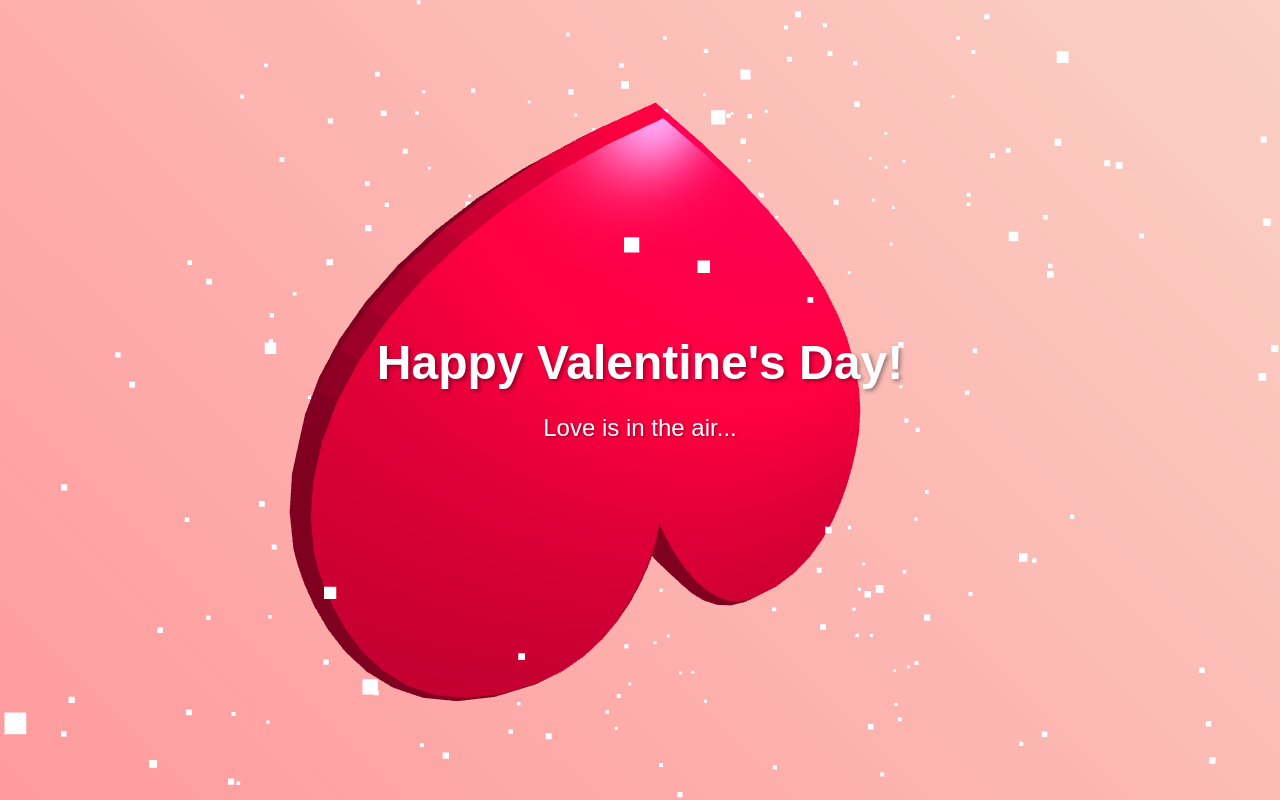
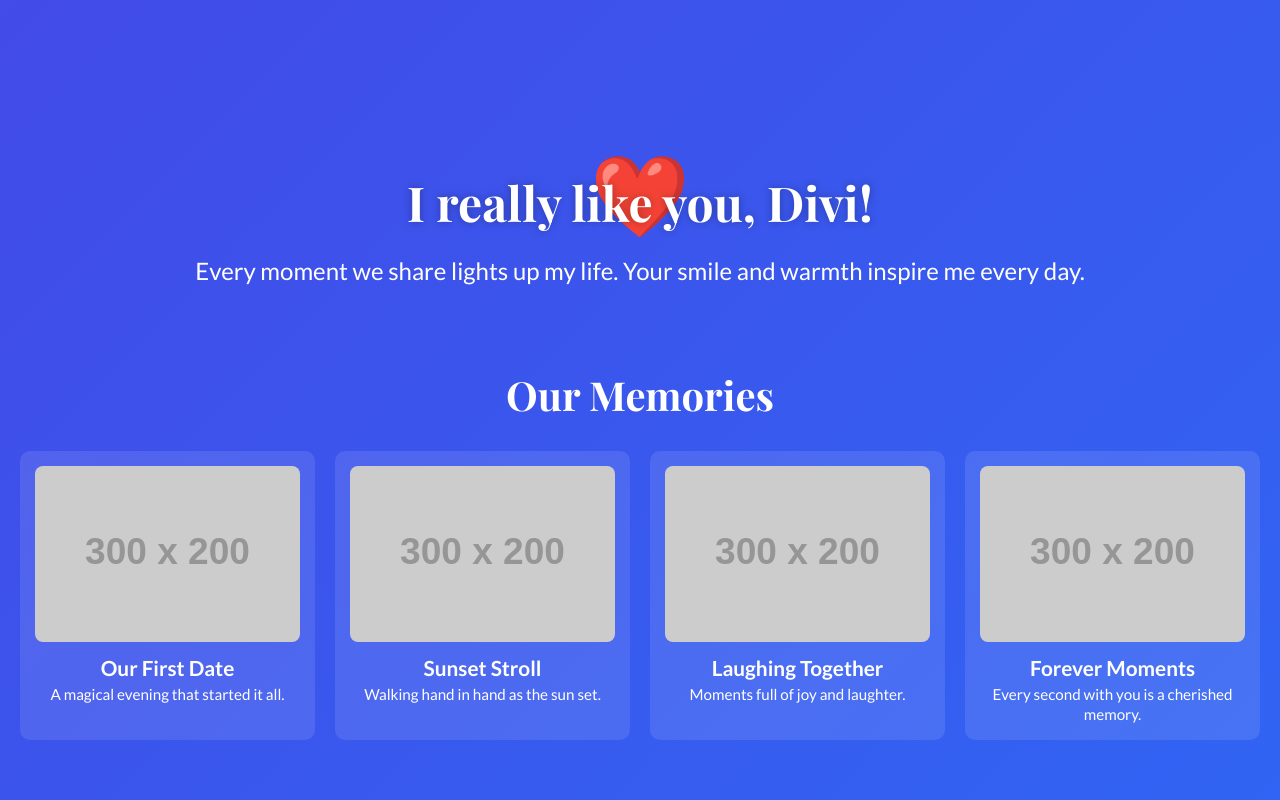
Before and after one commit to alfa-adi/valentines, a plain HTML site: page index.html in a window 1280 px wide. Drawn offline with nearby package versions, Linux system fonts and the light colour scheme; placeholder pictures from the web are drawn by us; animation ran at ten frames a second.

Commit message:
Update index.html

```diff
--- a/index.html
+++ b/index.html
@@ -1,133 +1,165 @@
 <!DOCTYPE html>
 <html lang="en">
 <head>
-  <meta charset="UTF-8">
-  <title>Happy Valentine's Day 3D</title>
-  <meta name="viewport" content="width=device-width, initial-scale=1.0">
+  <meta charset="UTF-8" />
+  <meta name="viewport" content="width=device-width, initial-scale=1.0" />
+  <title>Divi - I Really Like You</title>
+  <!-- Classy fonts: Playfair Display for headings, Lato for body text -->
+  <link href="https://fonts.googleapis.com/css2?family=Playfair+Display:wght@700&family=Lato:wght@300;400;700&display=swap" rel="stylesheet">
   <style>
-    /* Use a lovely gradient background */
+    /* Reset & basic styles */
+    * {
+      margin: 0;
+      padding: 0;
+      box-sizing: border-box;
+    }
     body {
-      margin: 0;
-      overflow: hidden;
-      background: linear-gradient(45deg, #ff9a9e, #fad0c4);
+      font-family: 'Lato', sans-serif;
+      background: linear-gradient(135deg, #6a11cb, #2575fc);
+      background-size: 400% 400%;
+      animation: gradientAnimation 15s ease infinite;
+      overflow-x: hidden;
+      color: #fff;
+      padding: 20px;
     }
-    /* Ensure the canvas covers the screen */
-    canvas {
-      display: block;
+    @keyframes gradientAnimation {
+      0% { background-position: 0% 50%; }
+      50% { background-position: 100% 50%; }
+      100% { background-position: 0% 50%; }
     }
-    /* Overlay text style */
-    .overlay {
+    /* Floating Heart Animation */
+    .floating-heart {
       position: absolute;
-      top: 50%;
+      top: 20%;
       left: 50%;
-      transform: translate(-50%, -50%);
-      color: #fff;
-      font-family: 'Arial', sans-serif;
-      text-align: center;
-      z-index: 1;
+      transform: translateX(-50%);
+      font-size: 80px;
+      animation: float 3s ease-in-out infinite;
       pointer-events: none;
     }
-    .overlay h1 {
+    @keyframes float {
+      0%   { transform: translateX(-50%) translateY(0); }
+      50%  { transform: translateX(-50%) translateY(-20px); }
+      100% { transform: translateX(-50%) translateY(0); }
+    }
+    /* Main message section */
+    .content {
+      text-align: center;
+      margin-top: 150px;
+      position: relative;
+      z-index: 1;
+    }
+    .content h1 {
+      font-family: 'Playfair Display', serif;
       font-size: 3em;
-      margin: 0 0 0.5em;
-      text-shadow: 2px 2px 4px rgba(0, 0, 0, 0.4);
+      margin-bottom: 20px;
+      text-shadow: 0 0 8px rgba(0, 0, 0, 0.3);
     }
-    .overlay p {
+    .content p {
       font-size: 1.5em;
-      text-shadow: 1px 1px 3px rgba(0, 0, 0, 0.4);
+      margin-bottom: 40px;
+      line-height: 1.4;
+    }
+    /* Album section */
+    .album {
+      margin-top: 80px;
+    }
+    .album h2 {
+      font-family: 'Playfair Display', serif;
+      text-align: center;
+      margin-bottom: 30px;
+      font-size: 2.5em;
+    }
+    .album-grid {
+      display: grid;
+      grid-template-columns: repeat(auto-fit, minmax(250px, 1fr));
+      gap: 20px;
+    }
+    .album-slot {
+      background: rgba(255, 255, 255, 0.1);
+      border-radius: 10px;
+      padding: 15px;
+      text-align: center;
+      transition: transform 0.3s ease;
+    }
+    .album-slot:hover {
+      transform: translateY(-8px);
+    }
+    .album-slot img,
+    .album-slot video {
+      width: 100%;
+      border-radius: 8px;
+      margin-bottom: 10px;
+    }
+    .album-slot h3 {
+      font-size: 1.3em;
+      margin-bottom: 5px;
+    }
+    .album-slot p {
+      font-size: 0.95em;
+      line-height: 1.3;
+    }
+    /* Responsive adjustments */
+    @media (max-width: 768px) {
+      .content h1 {
+        font-size: 2.5em;
+      }
+      .content p {
+        font-size: 1.2em;
+      }
     }
   </style>
 </head>
 <body>
-  <!-- Overlay message -->
-  <div class="overlay">
-    <h1>Happy Valentine's Day!</h1>
-    <p>Love is in the air...</p>
+  <!-- Floating heart element -->
+  <div class="floating-heart">❤️</div>
+
+  <!-- Main content message -->
+  <div class="content">
+    <h1>I really like you, Divi!</h1>
+    <p>Every moment we share lights up my life. Your smile and warmth inspire me every day.</p>
   </div>
 
-  <!-- Three.js from CDN -->
-  <script src="https://cdnjs.cloudflare.com/ajax/libs/three.js/r128/three.min.js"></script>
+  <!-- Album Section -->
+  <div class="album">
+    <h2>Our Memories</h2>
+    <div class="album-grid">
+      <!-- Slot 1 -->
+      <div class="album-slot">
+        <img src="https://via.placeholder.com/300x200?text=Memory+1" alt="Memory 1">
+        <h3>Our First Date</h3>
+        <p>A magical evening that started it all.</p>
+      </div>
+      <!-- Slot 2 -->
+      <div class="album-slot">
+        <img src="https://via.placeholder.com/300x200?text=Memory+2" alt="Memory 2">
+        <h3>Sunset Stroll</h3>
+        <p>Walking hand in hand as the sun set.</p>
+      </div>
+      <!-- Slot 3 -->
+      <div class="album-slot">
+        <img src="https://via.placeholder.com/300x200?text=Memory+3" alt="Memory 3">
+        <h3>Laughing Together</h3>
+        <p>Moments full of joy and laughter.</p>
+      </div>
+      <!-- Slot 4 -->
+      <div class="album-slot">
+        <img src="https://via.placeholder.com/300x200?text=Memory+4" alt="Memory 4">
+        <h3>Forever Moments</h3>
+        <p>Every second with you is a cherished memory.</p>
+      </div>
+    </div>
+  </div>
+
+  <!-- Optional JavaScript for extra interactivity (if needed) -->
   <script>
-    // Scene, Camera, and Renderer setup
-    const scene = new THREE.Scene();
-    const camera = new THREE.PerspectiveCamera( 75, window.innerWidth / window.innerHeight, 0.1, 1000 );
-    const renderer = new THREE.WebGLRenderer({ antialias: true, alpha: true });
-    renderer.setSize( window.innerWidth, window.innerHeight );
-    // Set clear color to transparent so our CSS gradient shows behind the canvas
-    renderer.setClearColor( 0x000000, 0 );
-    document.body.appendChild( renderer.domElement );
-
-    // Create a heart shape using Bézier curves
-    const x = 0, y = 0;
-    const heartShape = new THREE.Shape();
-    heartShape.moveTo( x + 5, y + 5 );
-    heartShape.bezierCurveTo( x + 5, y + 5, x + 4, y, x, y );
-    heartShape.bezierCurveTo( x - 6, y, x - 6, y + 7, x - 6, y + 7 );
-    heartShape.bezierCurveTo( x - 6, y + 11, x - 3, y + 15.4, x + 5, y + 19 );
-    heartShape.bezierCurveTo( x + 12, y + 15.4, x + 16, y + 11, x + 16, y + 7 );
-    heartShape.bezierCurveTo( x + 16, y + 7, x + 16, y, x + 10, y );
-    heartShape.bezierCurveTo( x + 7, y, x + 5, y + 5, x + 5, y + 5 );
-
-    // Extrude settings for 3D depth
-    const extrudeSettings = {
-      steps: 2,
-      depth: 2,
-      bevelEnabled: true,
-      bevelThickness: 0.5,
-      bevelSize: 0.5,
-      bevelOffset: 0,
-      bevelSegments: 1
-    };
-
-    const geometry = new THREE.ExtrudeGeometry( heartShape, extrudeSettings );
-    // Center the geometry
-    geometry.center();
-    const material = new THREE.MeshPhongMaterial( { color: 0xff0040, shininess: 100 } );
-    const heartMesh = new THREE.Mesh( geometry, material );
-    scene.add( heartMesh );
-
-    // Add some lights to illuminate the scene
-    const pointLight = new THREE.PointLight( 0xffffff, 1, 100 );
-    pointLight.position.set( 10, 10, 10 );
-    scene.add( pointLight );
-
-    const ambientLight = new THREE.AmbientLight( 0xffffff, 0.5 );
-    scene.add( ambientLight );
-
-    // Create a sparkling particle field for extra magic
-    const particlesCount = 500;
-    const particlesGeometry = new THREE.BufferGeometry();
-    const positions = new Float32Array( particlesCount * 3 );
-    for ( let i = 0; i < particlesCount; i++ ) {
-      positions[i * 3 + 0] = ( Math.random() - 0.5 ) * 50;
-      positions[i * 3 + 1] = ( Math.random() - 0.5 ) * 50;
-      positions[i * 3 + 2] = ( Math.random() - 0.5 ) * 50;
-    }
-    particlesGeometry.setAttribute( 'position', new THREE.BufferAttribute( positions, 3 ) );
-    const particlesMaterial = new THREE.PointsMaterial({ color: 0xffffff, size: 0.3 });
-    const particles = new THREE.Points( particlesGeometry, particlesMaterial );
-    scene.add( particles );
-
-    // Position the camera so the heart is visible
-    camera.position.z = 20;
-
-    // Animation loop
-    function animate() {
-      requestAnimationFrame( animate );
-      // Rotate the heart for a dynamic 3D effect
-      heartMesh.rotation.y += 0.01;
-      heartMesh.rotation.x += 0.005;
-      // Add a gentle rotation to the particle field
-      particles.rotation.y += 0.001;
-      renderer.render( scene, camera );
-    }
-    animate();
-
-    // Handle window resize events
-    window.addEventListener( 'resize', () => {
-      camera.aspect = window.innerWidth / window.innerHeight;
-      camera.updateProjectionMatrix();
-      renderer.setSize( window.innerWidth, window.innerHeight );
+    // Example: Make the floating heart pulse on click
+    document.querySelector('.floating-heart').addEventListener('click', function() {
+      this.style.transition = 'transform 0.3s ease';
+      this.style.transform = 'translateX(-50%) translateY(-30px) scale(1.3)';
+      setTimeout(() => {
+        this.style.transform = 'translateX(-50%) translateY(0) scale(1)';
+      }, 300);
     });
   </script>
 </body>
```
